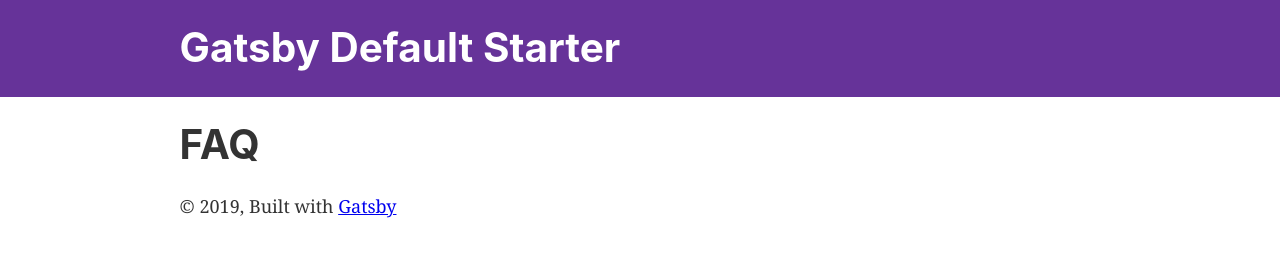
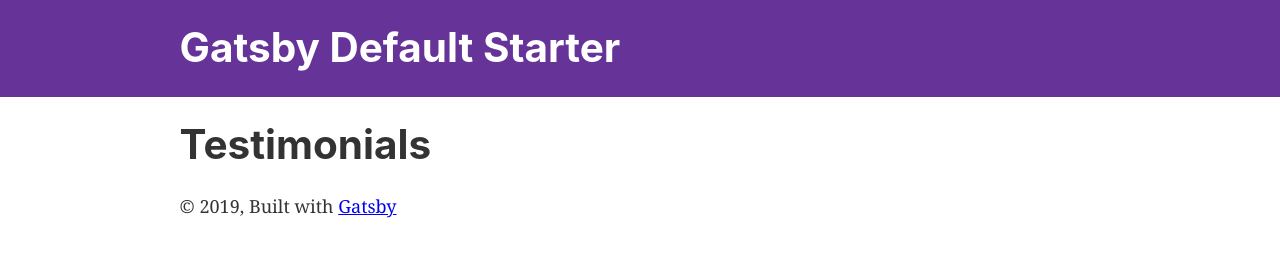
Before and after one commit to jaksik/limitless-wake, a Gatsby site: page /resources/testimonials in a window 1280 px wide. Built offline with nearby package versions, Linux system fonts and the light colour scheme; Gatsby itself is replaced by a stand-in of ours.

Commit message:
Update Pages “testimonials”

```diff
--- a/src/pages/resources/testimonials.md
+++ b/src/pages/resources/testimonials.md
@@ -1,6 +1,6 @@
 ---
 templateKey: faq
-title: FAQ
+title: Testimonials
 testimonials:
   - author: Connor Jaksik
     quote: Hello this was awesome
```
